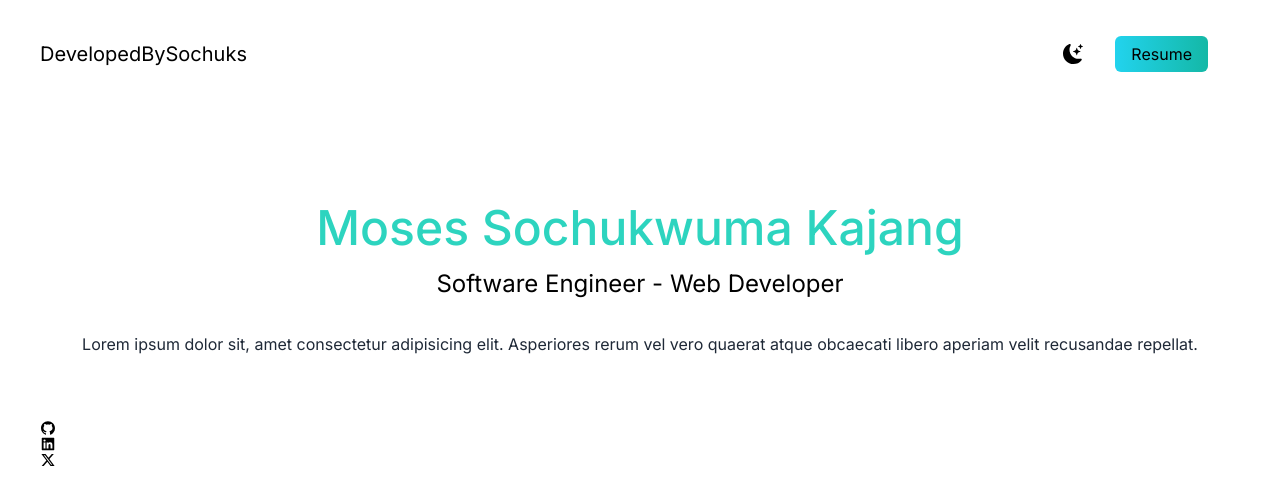
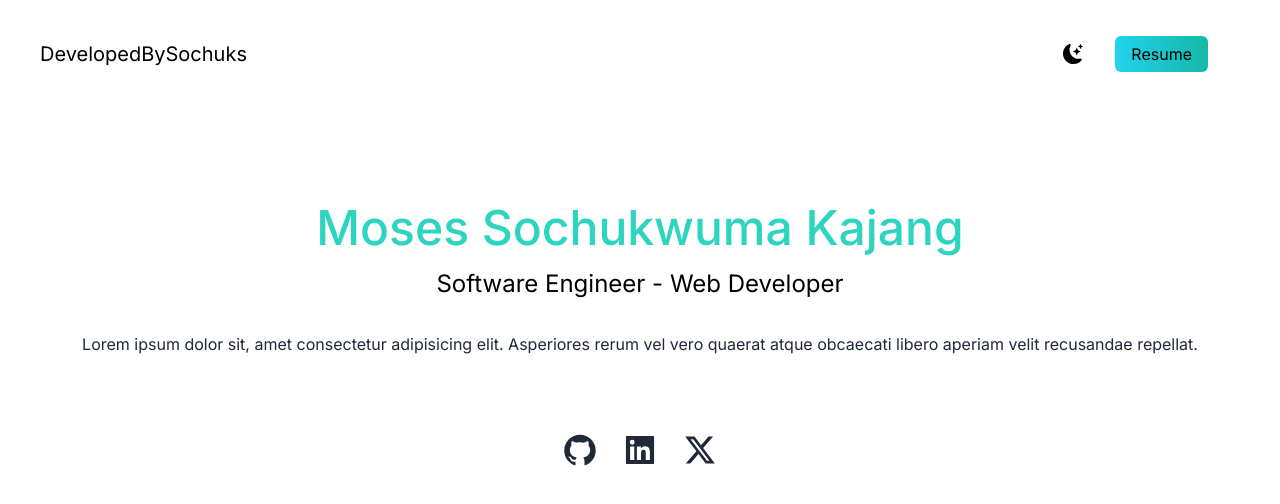
Before and after one commit to Sochuks/my-react-portfolio-2, a Next.js app: page / in a window 1280 px wide. Shown: the top 504 px of the page. Built offline with nearby package versions, Linux system fonts and the light colour scheme.

Commit message:
Modify Social-icons style

```diff
--- a/src/app/page.js
+++ b/src/app/page.js
@@ -32,7 +32,7 @@ export default function Home() {
           </div>
 
           {/*-- Social-Icons --*/}
-          <div>
+          <div className="flex justify-center text-4xl gap-6 py-3 text-gray-800">
               < AiFillGithub />
               < AiFillLinkedin />
               < RiTwitterXFill />
```
